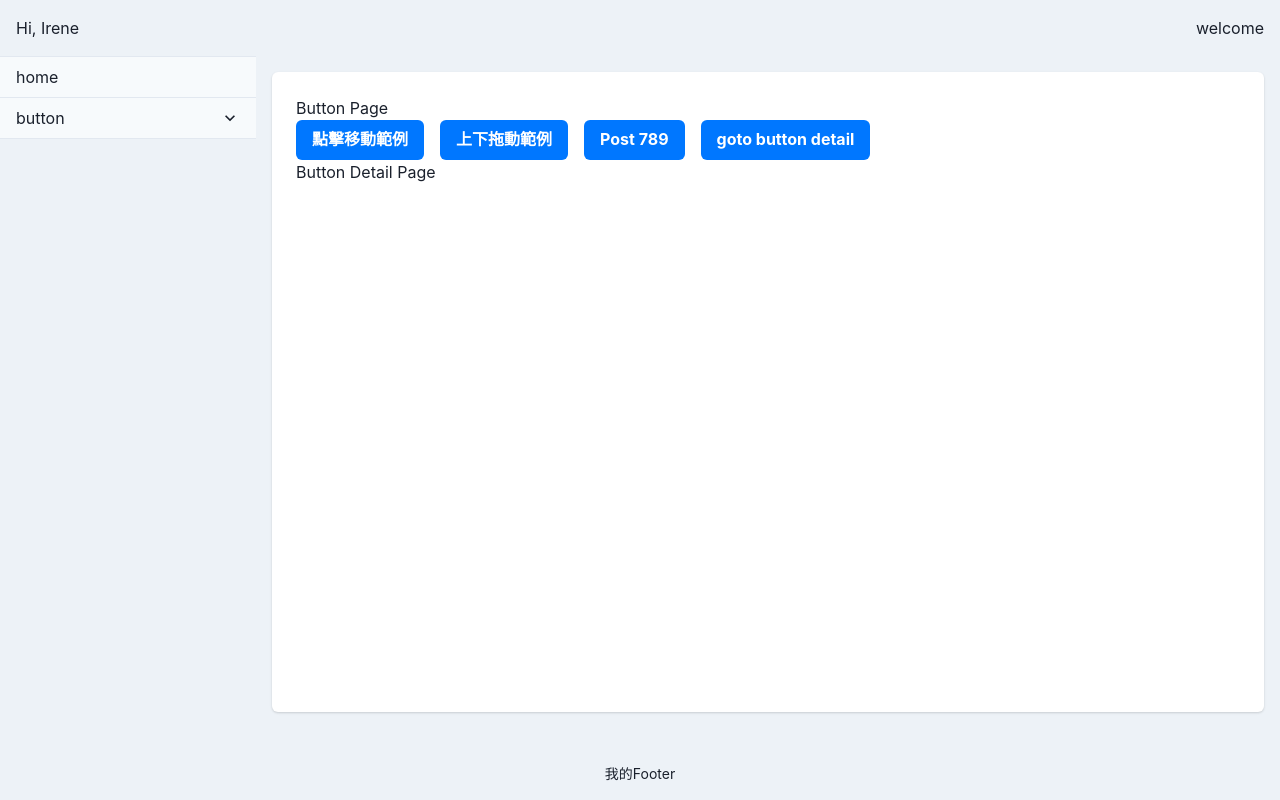
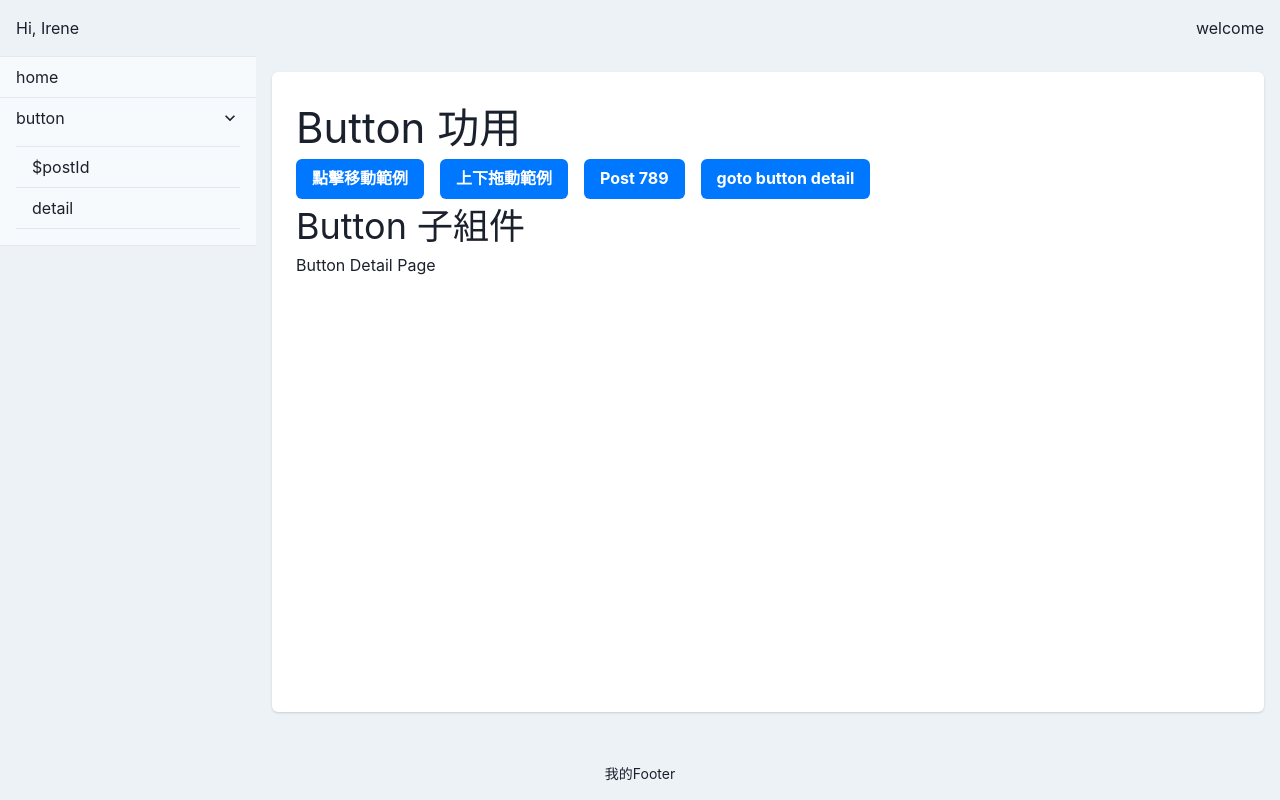
Before and after one commit to mp3Yun/react-practice, a React (Vite) app: page /home/button/detail in a window 1280 px wide. Built offline with nearby package versions, Linux system fonts and the light colour scheme.

Commit message:
project-ideas

```diff
--- /dev/null
+++ b/src/components/NestedComponent.tsx
@@ -0,0 +1,26 @@
+import React from 'react'
+import { useParagraphStyle } from '../hooks/useParagraphStyle'
+
+interface NestedComponentProps {
+  level?: number // 當前層級
+  children: React.ReactNode
+  title?: string
+}
+
+const NestedComponent = ({ level, children, title }: NestedComponentProps) => {
+  const nodesLevel = React.Children.toArray(children).map((child) => {
+    React.isValidElement(child) && child.type === 'div'
+  })
+  level = level || nodesLevel.length
+  const { style, getFontSizeByLevel } = useParagraphStyle()
+  const fontSize = getFontSizeByLevel(level)
+
+  return (
+    <div>
+      <p style={{ ...style, fontSize }}>{title}</p>
+      {children}
+    </div>
+  )
+}
+
+export default NestedComponent
--- a/src/feature/button/ButtonPage.tsx
+++ b/src/feature/button/ButtonPage.tsx
@@ -1,6 +1,7 @@
 import { Button, Flex } from '@chakra-ui/react'
 import { Link, Outlet, useNavigate, useRouter } from '@tanstack/react-router'
 import { RoutePathEnum } from '../../dto/route-paths'
+import NestedComponent from '../../components/NestedComponent'
 
 const ButtonPage: React.FC = () => {
   // 路由轉跳使用-法1
@@ -17,7 +18,7 @@ const ButtonPage: React.FC = () => {
   }
   return (
     <div>
-      Button Page
+      <NestedComponent title="Button 功用">
         <Flex direction={'row'} gap={4}>
           <Button>
             {/* 路由轉跳使用-法2 Link */}
@@ -45,9 +46,10 @@ const ButtonPage: React.FC = () => {
             goto button detail
           </Button>
         </Flex>
-      <div>
+        <NestedComponent title="Button 子組件">
           <Outlet />
-      </div>
+        </NestedComponent>
+      </NestedComponent>
     </div>
   )
 }
--- /dev/null
+++ b/src/hooks/useParagraphStyle.tsx
@@ -0,0 +1,52 @@
+import { createContext, ReactNode, useContext, useState } from 'react'
+
+// 定義 context 型別
+interface ParagraphStyleContextType {
+  style: React.CSSProperties
+  updateStyle: (style: React.CSSProperties) => void
+  getFontSizeByLevel: (level: number) => string // 根據層級取得字體大小
+}
+
+// 建立 context
+const ParagraphStyleContext = createContext<
+  ParagraphStyleContextType | undefined
+>(undefined)
+
+// 自定義 Hook
+export const useParagraphStyle = () => {
+  const context = useContext(ParagraphStyleContext)
+  if (!context) {
+    throw new Error(
+      'useParagraphStyle must be used within a ParagraphStyleProvider'
+    )
+  }
+  return context
+}
+
+// 建立 Provider
+export const ParagraphStyleProvider = ({
+  children,
+}: {
+  children: ReactNode
+}) => {
+  const [style, setStyle] = useState<React.CSSProperties>({})
+
+  const updateStyle = (newStyle: React.CSSProperties) => {
+    setStyle((prevStyle) => ({ ...prevStyle, ...newStyle }))
+  }
+
+  // 動態取得字體大小
+  const getFontSizeByLevel = (level: number) => {
+    const originalFontSize = 3 // 原始字體大小
+    const fontSize = originalFontSize - 0.25 * (originalFontSize / level)
+    return `${fontSize}rem`
+  }
+
+  return (
+    <ParagraphStyleContext.Provider
+      value={{ style, updateStyle, getFontSizeByLevel }}
+    >
+      {children}
+    </ParagraphStyleContext.Provider>
+  )
+}
```
Also changed, not shown: src/App.tsx (+9 -3 lines), src/project-ideas.md (added, +13 -0 lines). Lines whose indentation alone changed are shown as unchanged.
